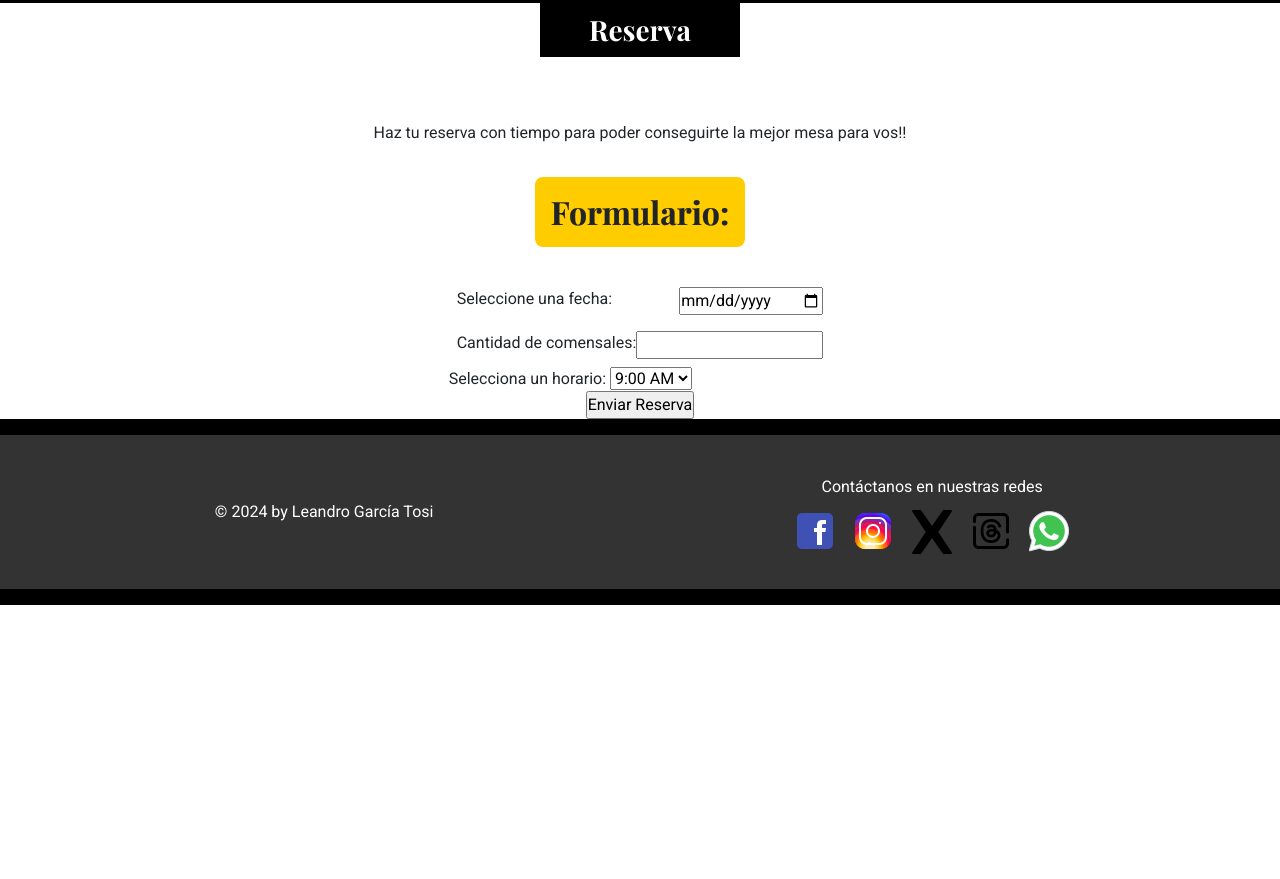
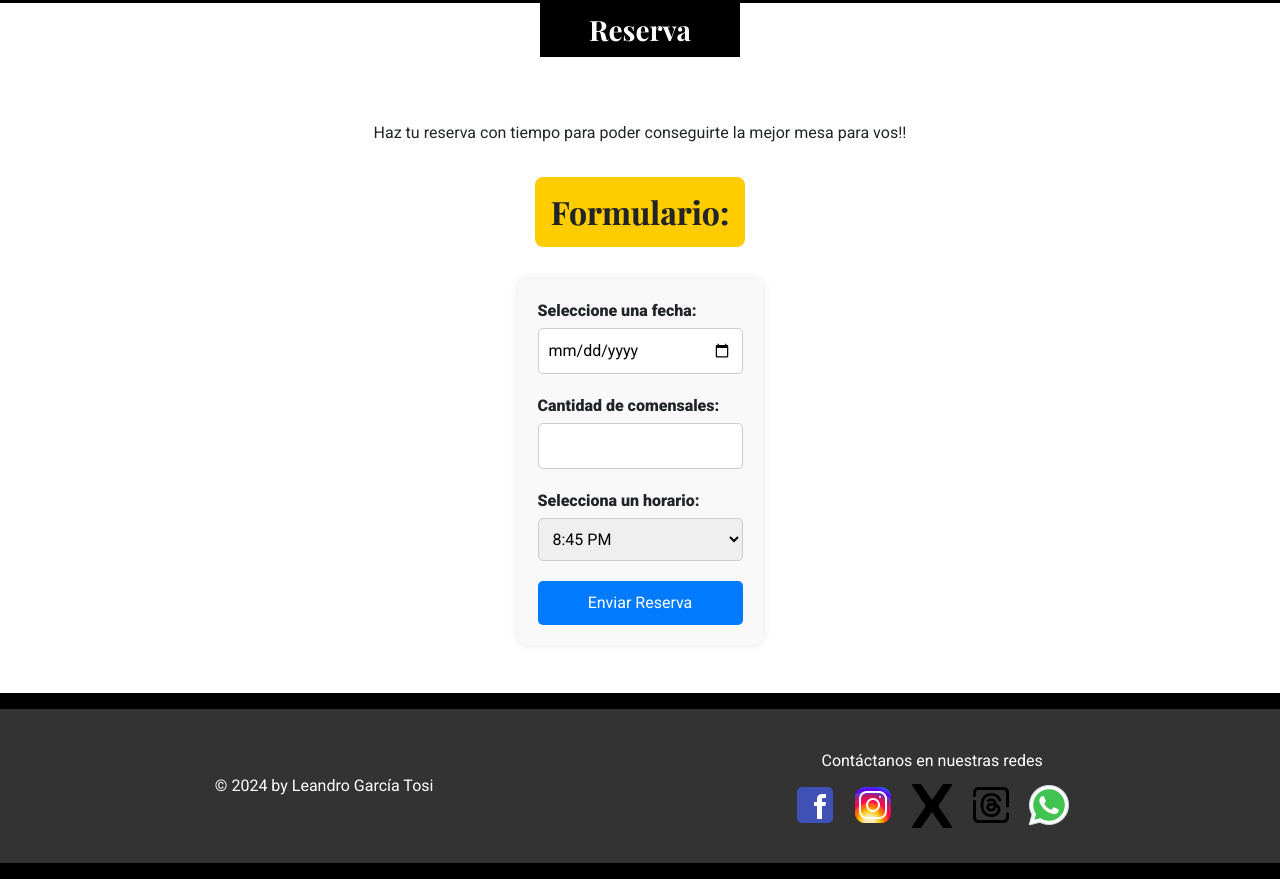
Before and after one commit to leotosi07/proyecto-coder-60360, a plain HTML site: page pages/reserva-de-mesa.html in a window 1280 px wide. Shown: the part 637-1516 px from the top of the page. Before the commit the page ends 1242 px from the top, so only its background shows below. Drawn offline with nearby package versions, Linux system fonts and the light colour scheme; grey boxes are pictures that could not be loaded.

Commit message:
finalizacion pagina reserva-de-mesa

```diff
--- a/pages/reserva-de-mesa.html
+++ b/pages/reserva-de-mesa.html
@@ -92,24 +92,29 @@
                         <label for="personas">Cantidad de comensales:</label>
                         <input type="number" id="personas" name="personas">
                     </div>
-                    <div class="reserva__content-form-2">
+                    <div class="reserva__content-form-1">
                         <label for="horario">Selecciona un horario:</label>
                         <select id="horario" name="horario">
-                            <option value="9:00">9:00 AM</option>
-                            <option value="9:15">9:15 AM</option>
-                            <option value="9:30">9:30 AM</option>
+                            <option value="20:45">8:45 PM</option>
+                            <option value="21:00">9:00 PM</option>
+                            <option value="21:15">9:15 PM</option>
+                            <option value="21:30">9:30 PM</option>
+                            <option value="21:45">9:45 PM</option>
+                            <option value="22:00">10:00 PM</option>
+                            <option value="22:15">10:15 PM</option>
+                            <option value="22:30">10:30 PM</option>
+                            <option value="22:45">10:45 PM</option>
                         </select>
                     </div>
+
+                    <!-- Botón de enviar -->
+                    <div class="reserva__content-form-2">
+                        <button type="button" onclick="submitForm()">Enviar Reserva</button>
+                        <!-- <span id="mensaje-enviado">Se ha enviado su reserva.</span> -->
+                    </div>
+                </form>
             </div>
-            <!-- <div>
-                    <label for="comentarios">Si tienes algun comentario adicional:</label>
-                    <textarea id="comentarios" name="comentarios" rows="4" cols="50"></textarea>
-                </div> -->
-            <!-- Botón de enviar -->
-            <div>
-                <input type="submit" value="Enviar Reserva">
-            </div>
-            </form>
+
         </section>
     </main>
 
--- a/scss/components/_buttons.scss
+++ b/scss/components/_buttons.scss
@@ -17,3 +17,17 @@
         box-shadow: 4px 4px 6px rgba(0, 0, 0, 0.6);
     }
 }
+
+/*Boton de summit*/
+// Animación para el botón de enviar
+@keyframes pulse {
+    0% {
+        transform: scale(1);
+    }
+    50% {
+        transform: scale(1.05);
+    }
+    100% {
+        transform: scale(1);
+    }
+}
--- a/scss/components/_forms.scss
+++ b/scss/components/_forms.scss
@@ -1 +1,11 @@
 // Estilos para formularios
+$form-bg-color: #f9f9f9;
+$form-border-radius: 8px;
+$form-box-shadow: 0 0 10px rgba(0, 0, 0, 0.1);
+$form-input-border: 1px solid #ccc;
+$form-input-radius: 5px;
+$form-input-padding: 10px;
+$form-font-size: 16px;
+$form-submit-bg: #007bff;
+$form-submit-color: #fff;
+$form-submit-hover-bg: #0056b3;
--- a/scss/pages/_reserva.scss
+++ b/scss/pages/_reserva.scss
@@ -32,6 +32,7 @@
                 transition: transform 0.5s;
                 transform-style: preserve-3d;
                 padding: 1rem;
+
                 &:hover {
                     transform: rotateY(20deg);
                     box-shadow: 0 0 10px rgba(0, 0, 0, 0.5)
@@ -41,10 +42,55 @@
         }
 
         &-form {
+            max-width: 400px;
+            margin: 0 auto;
+            padding: 20px;
+            background-color: $form-bg-color;
+            border-radius: $form-border-radius;
+            box-shadow: $form-box-shadow;
+            margin-bottom: 3rem;
+
             &-1 {
-                padding: 0.5rem;
-                @include flex-box (row, space-between, normal, nowrap);
+                margin-bottom: 20px;
 
+                label {
+                    display: block;
+                    font-weight: bold;
+                    margin-bottom: 5px;
+                }
+
+                input[type="date"],
+                input[type="number"],
+                select {
+                    width: 100%;
+                    padding: $form-input-padding;
+                    border: $form-input-border;
+                    border-radius: $form-input-radius;
+                    font-size: $form-font-size;
+
+                    &:focus {
+                        outline: none;
+                        border-color: #007bff;
+                    }
+                }
+            }
+
+            &-2 {
+                button[type="button"] {
+                    width: 100%;
+                    padding: $form-input-padding;
+                    background-color: $form-submit-bg;
+                    color: $form-submit-color;
+                    border: none;
+                    border-radius: $form-input-radius;
+                    cursor: pointer;
+                    font-size: $form-font-size;
+                    transition: background-color 0.3s ease;
+
+                    &:hover {
+                        background-color: $form-submit-hover-bg;
+                    }
+                }
             }
         }
     }
```
Also changed, not shown: css/style.css, 1 other file.
